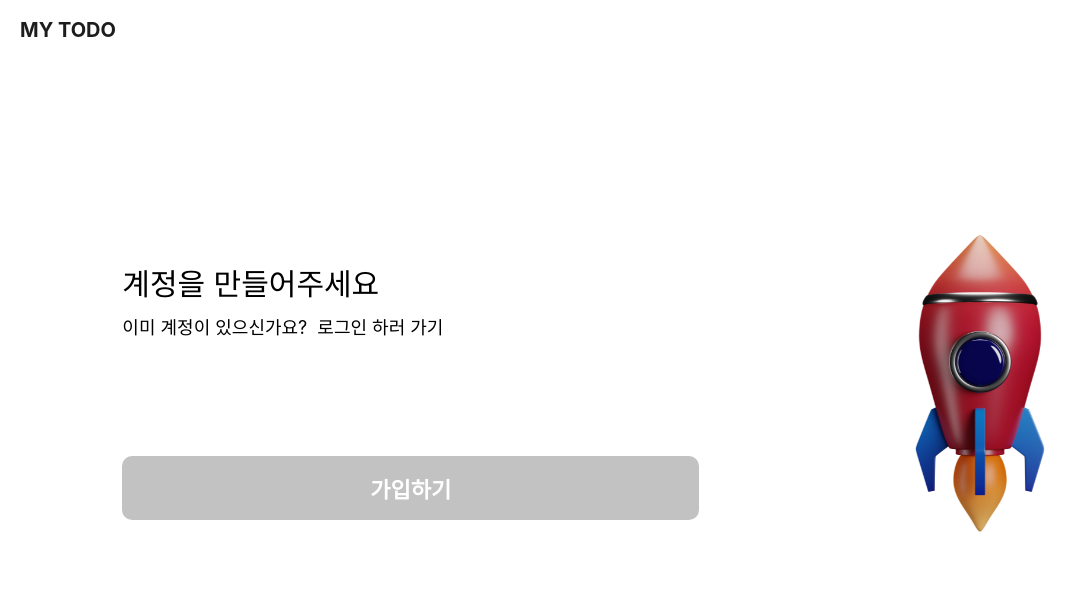
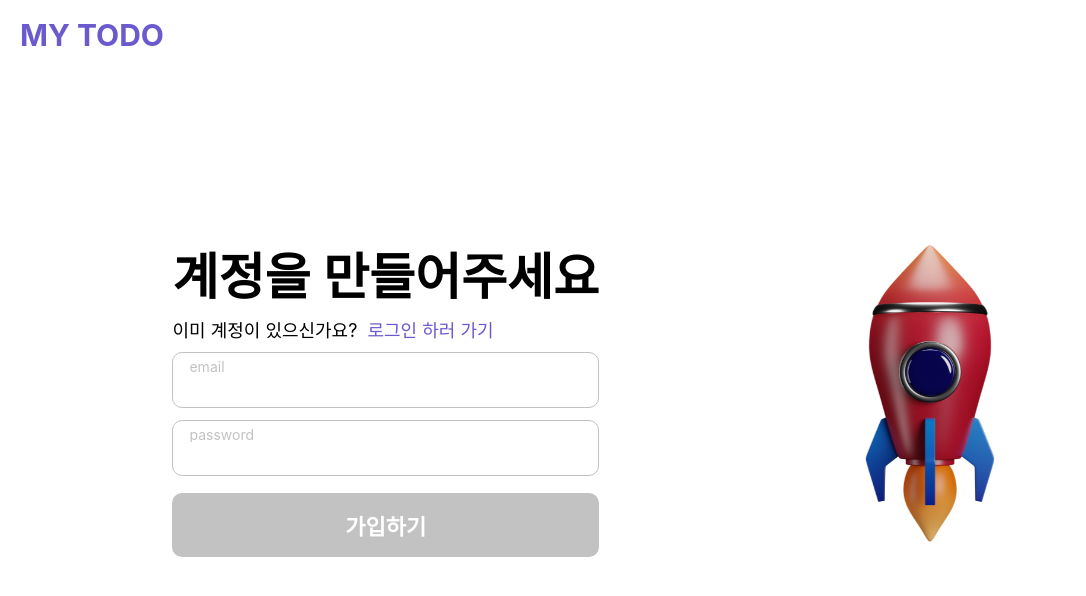
Before and after one commit to wanted-pre-onboarding-fe-7th-team-4/best-practice, a React (Create React App) app: page /signup in a window 1280 px wide. Shown: the top 596 px of the page, without its empty margins (0-1086 px from the left). Built offline with nearby package versions, Linux system fonts and the light colour scheme.

Commit message:
design: auth 페이지 ui 컴포넌트 작성

```diff
--- a/src/Components/Label/Label.tsx
+++ b/src/Components/Label/Label.tsx
@@ -13,7 +13,7 @@ export default Label;
 
 const LabelWrapper = styled.label`
   display: block;
-  color: var(--color-gray);
+  color: ${({ theme }) => theme.color.gray};
   font-size: 14px;
   padding: 0;
 `;
--- a/src/Components/Layouts/AuthLayout.tsx
+++ b/src/Components/Layouts/AuthLayout.tsx
@@ -7,7 +7,7 @@ const AuthLayout = () => {
     <AuthLayoutWrapper>
       <header>
         <div>
-          <Link to="/login">My Todo</Link>
+          <Logo to="/login">My Todo</Logo>
         </div>
       </header>
       <main>
@@ -27,13 +27,6 @@ const AuthLayoutWrapper = styled.div`
 
   header {
     padding: 2rem 0;
-
-    div {
-      font-size: 2rem;
-      font-weight: 700;
-      text-transform: uppercase;
-      color: var(--color-primary);
-    }
   }
 
   main {
@@ -41,3 +34,10 @@ const AuthLayoutWrapper = styled.div`
     height: 1px;
   }
 `;
+
+const Logo = styled(Link)`
+  font-size: 3rem;
+  font-weight: 700;
+  text-transform: uppercase;
+  color: ${({ theme }) => theme.color.primary};
+`;
--- a/src/Pages/Auth/Login.tsx
+++ b/src/Pages/Auth/Login.tsx
@@ -43,30 +43,36 @@ function Login() {
 
   return (
     <Container>
-      <FormWrapper>
-        <h1>다시 만나서 반가워요!</h1>
+      <div>
+        <Title>다시 만나서 반가워요!</Title>
         <SignUpMessage>
           <span>처음 오셨나요?</span>
           <Link to="/signup">회원가입 하러 가기</Link>
         </SignUpMessage>
         <Form onSubmit={onSubmit}>
+          <InputWrapper>
+            <Form.Label>email</Form.Label>
             <Form.Input
               type="email"
               value={email}
               onChange={(e) => setEmail(e.currentTarget.value)}
               required
             />
+          </InputWrapper>
+          <InputWrapper>
+            <Form.Label>password</Form.Label>
             <Form.Input
               type="password"
               value={password}
               onChange={(e) => setPassword(e.currentTarget.value)}
               required
             />
+          </InputWrapper>
           <Form.Button type="submit" fullWidth size="large" disabled={true}>
             로그인
           </Form.Button>
         </Form>
-      </FormWrapper>
+      </div>
       <ImageWrapper>
         <img src="images/heart.webp" alt="red heart" />
       </ImageWrapper>
@@ -76,24 +82,40 @@ function Login() {
 
 export default Login;
 
-const FormWrapper = styled.div`
-  h1 {
-    font-size: 3rem;
+const Title = styled.h1`
+  font-size: 5em;
+  font-weight: 600;
   margin: 0 0 2rem 0;
   white-space: nowrap;
   transition: all 0.5s;
   @media screen and (max-width: 960px) {
     white-space: initial;
-      font-size: 2.8rem;
+    font-size: 4rem;
   }
-
+  @media screen and (max-width: 850px) {
+    padding-left: 80px;
+    font-size: 4rem;
+  }
   @media screen and (max-width: 539px) {
     padding-left: 50px;
-      font-size: 2.3rem;
+    font-size: 3.3rem;
   }
+`;
+
+const InputWrapper = styled.div`
+  background: ${({ theme }) => theme.color.white_alpha_30};
+  transition: all 0.3s;
+  border: 1px solid ${({ theme }) => theme.color.gray};
+  border-radius: 10px;
+  padding: 7px 16px 5px 16px;
+  margin: 1.2rem 0;
+
+  &.focus,
+  &:hover {
+    border: 1px solid ${({ theme }) => theme.color.primary};
+    label {
+      color: ${({ theme }) => theme.color.primary};
     }
-  & input {
-    margin: 1.2rem 0;
   }
 `;
 
@@ -102,7 +124,7 @@ const SignUpMessage = styled.div`
   margin: 1rem 0;
   a {
     font-size: inherit;
-    color: var(--color-primary);
+    color: ${({ theme }) => theme.color.primary};
     padding-left: 5px;
     display: inline-block;
 
--- a/src/Pages/Auth/Signup.tsx
+++ b/src/Pages/Auth/Signup.tsx
@@ -43,28 +43,34 @@ function Signup() {
 
   return (
     <Container>
-      <FormWrapper>
-        <h1>계정을 만들어주세요</h1>
+      <div>
+        <Title>계정을 만들어주세요</Title>
         <SignUpMessage>
           <span>이미 계정이 있으신가요?</span>{" "}
           <Link to="/login">로그인 하러 가기</Link>
         </SignUpMessage>
         <Form onSubmit={onSubmit}>
+          <InputWrapper>
+            <Form.Label>email</Form.Label>
             <Form.Input
               type="email"
               value={email}
               onChange={(e) => setEmail(e.currentTarget.value)}
             />
+          </InputWrapper>
+          <InputWrapper>
+            <Form.Label>password</Form.Label>
             <Form.Input
               type="password"
               value={password}
               onChange={(e) => setPassword(e.currentTarget.value)}
             />
+          </InputWrapper>
           <Form.Button type="submit" fullWidth size="large" disabled={true}>
             가입하기
           </Form.Button>
         </Form>
-      </FormWrapper>
+      </div>
       <ImageWrapper>
         <img src="images/rocket.webp" alt="rocket" />
       </ImageWrapper>
@@ -74,24 +80,40 @@ function Signup() {
 
 export default Signup;
 
-const FormWrapper = styled.div`
-  h1 {
-    font-size: 3rem;
+const Title = styled.h1`
+  font-size: 5em;
+  font-weight: 600;
   margin: 0 0 2rem 0;
   white-space: nowrap;
   transition: all 0.5s;
   @media screen and (max-width: 960px) {
     white-space: initial;
-      font-size: 2.8rem;
+    font-size: 4rem;
   }
-
+  @media screen and (max-width: 850px) {
+    padding-left: 80px;
+    font-size: 4rem;
+  }
   @media screen and (max-width: 539px) {
     padding-left: 50px;
-      font-size: 2.3rem;
+    font-size: 3.3rem;
   }
+`;
+
+const InputWrapper = styled.div`
+  background: ${({ theme }) => theme.color.white_alpha_30};
+  transition: all 0.3s;
+  border: 1px solid ${({ theme }) => theme.color.gray};
+  border-radius: 10px;
+  padding: 7px 16px 5px 16px;
+  margin: 1.2rem 0;
+
+  &.focus,
+  &:hover {
+    border: 1px solid ${({ theme }) => theme.color.primary};
+    label {
+      color: ${({ theme }) => theme.color.primary};
     }
-  & input {
-    margin: 1.2rem 0;
   }
 `;
 
@@ -100,7 +122,7 @@ const SignUpMessage = styled.div`
   margin: 1rem 0;
   a {
     font-size: inherit;
-    color: var(--color-primary);
+    color: ${({ theme }) => theme.color.primary};
     padding-left: 5px;
     display: inline-block;
 
```
Lines whose indentation alone changed are shown as unchanged.
